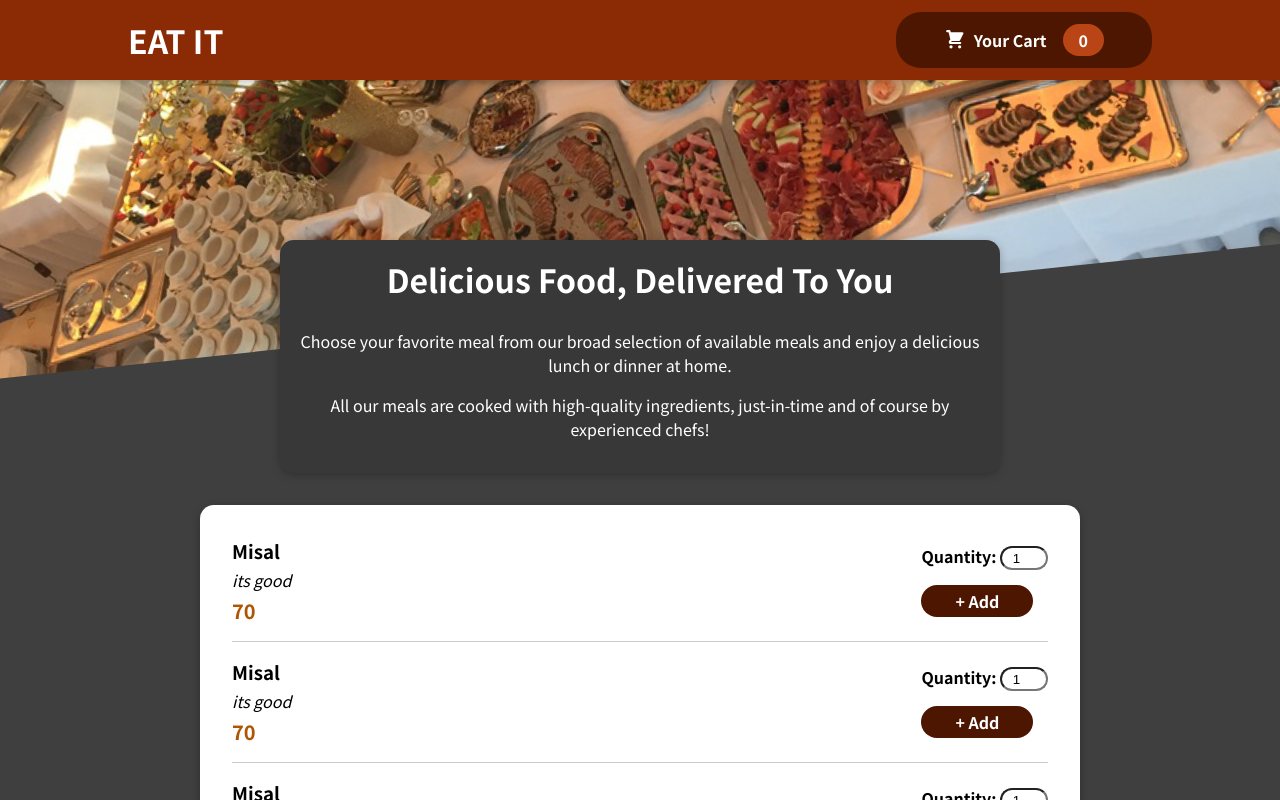
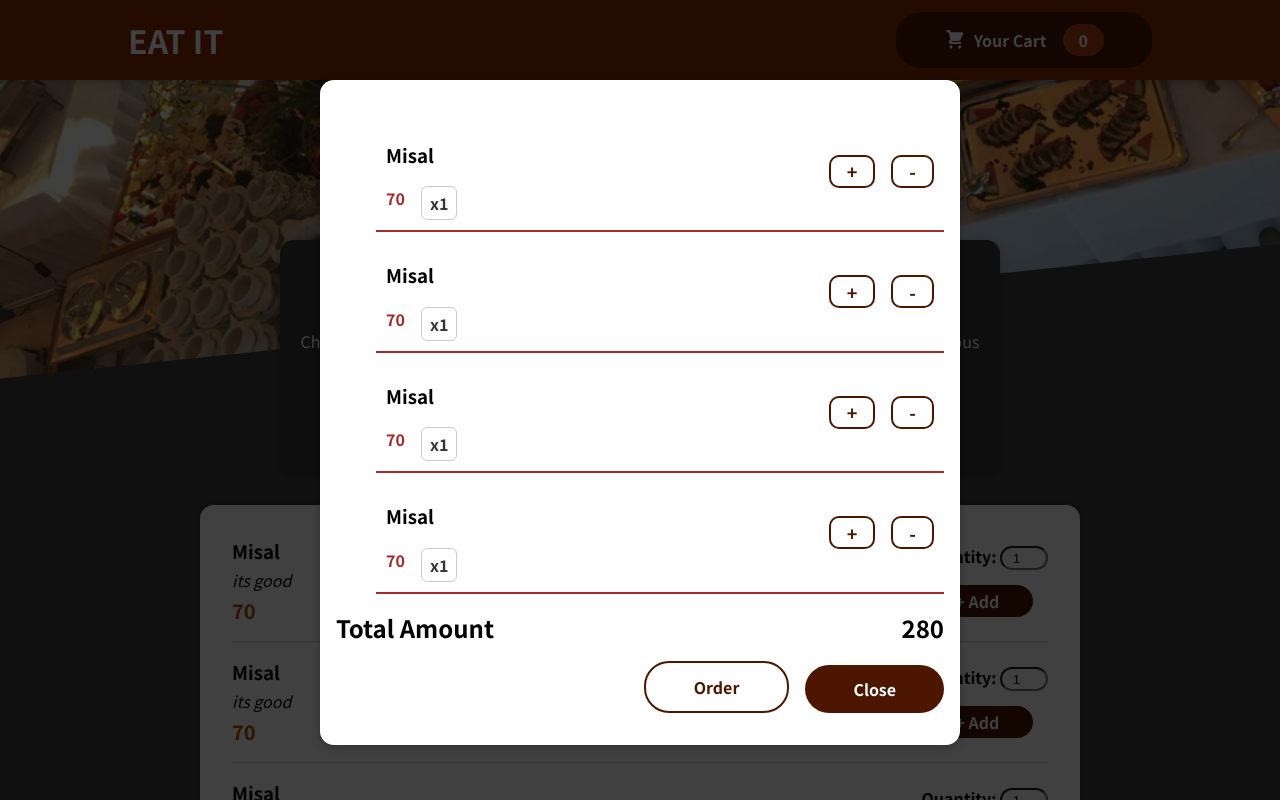
Before and after one commit to shreyash-daundkar/Eat-It, a React (Create React App) app: page / in a window 1280 px wide. Shown: the top 800 px of the page. Built offline with nearby package versions, Linux system fonts and the light colour scheme.

Commit message:
Added modal in cart component

```diff
--- a/src/App.js
+++ b/src/App.js
@@ -7,10 +7,10 @@ import MealList from './components/Meal/MealList';
 function App() {
   return (
    <>
+   <Cart />
    <Header />
    <Hero />
    <MealList />
-   <Cart />
    </>
   );
 }
--- a/src/components/Cart/Cart.js
+++ b/src/components/Cart/Cart.js
@@ -2,6 +2,7 @@ import Card from "../UI/Card";
 import CartItem from "./CartItem";
 import "./Cart.css"
 import Button from "../UI/Button";
+import Modal from "../UI/Modal";
 const meals = [
     {
         id: 1,
@@ -32,7 +33,8 @@ const meals = [
 
 function Cart() {
     return (
-        <Card class='cart'>
+        <Modal class="cart card">
+        {/* <Card class='cart'> */}
             <ul>
                 { meals.map(c => <CartItem cartItem={c} />) }
             </ul>
@@ -44,7 +46,8 @@ function Cart() {
                 <Button class="sec-btn">Order</Button>
                 <Button>Close</Button>
             </div>
-        </Card>
+        {/* </Card> */}
+        </Modal>
     );
 }
 
```
